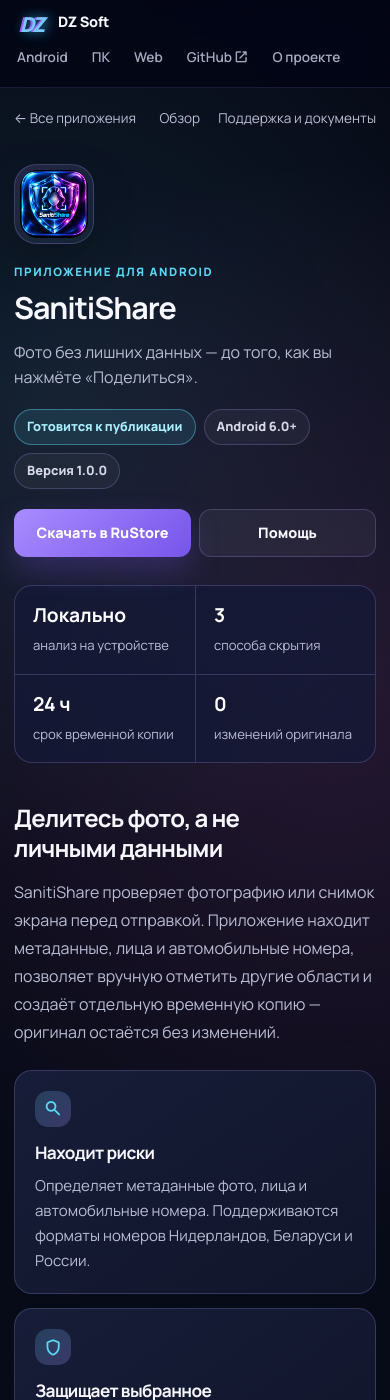
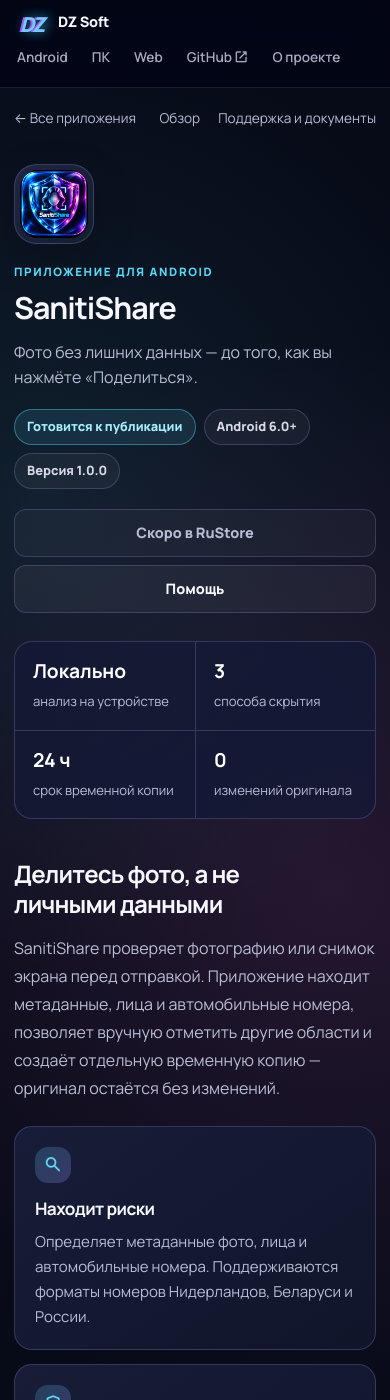
Before and after one commit to dz529770-a11y/dz529770-a11y.github.io, a Jekyll site: the page built from _apps/sanitishare.md, in a window 390 px wide and 1400 px high. Built offline with Jekyll 4.4.1, drawn with Linux system fonts in a browser that asks for light colours.

Commit message:
Исправить мобильную страницу приложения

```diff
--- a/_layouts/app.html
+++ b/_layouts/app.html
@@ -38,7 +38,7 @@
             <span class="chip">Версия {{ page.version }}</span>
           </div>
           <div class="hero-actions">
-            {% if page.rustore_url %}
+            {% if page.rustore_url and page.rustore_url != '' %}
               <a class="button button-primary" href="{{ page.rustore_url }}">Скачать в RuStore</a>
             {% else %}
               <span class="button button-muted" aria-label="Приложение готовится к публикации в RuStore">Скоро в RuStore</span>
--- a/assets/css/main.css
+++ b/assets/css/main.css
@@ -1006,7 +1006,7 @@
 }
 @media (max-width: 540px) {
   .app-navigation { flex-wrap: wrap; padding-top: 8px; gap: 0; }
-  .app-navigation div { gap: 18px; }
+  .app-navigation div { max-width: 100%; gap: 18px; overflow-x: auto; }
   .app-hero { grid-template-columns: 1fr; gap: 18px; padding-block: 16px 28px; }
   .app-icon-wrap { width: 80px; }
   .app-hero-copy h1 { font-size: 1.9rem; }
@@ -1016,7 +1016,7 @@
   .feature-grid { grid-template-columns: 1fr; }
   .feature-grid section { padding: 20px; }
   .rich-content > h2 { margin-top: 32px; }
-  .showcase-grid { gap: 10px; }
+  .showcase-grid { grid-template-columns: 1fr; gap: 10px; }
   .showcase { border-radius: 12px; }
   .document-links { padding: 22px; }
   .home-card-grid { grid-template-columns: 1fr; }
@@ -1031,6 +1031,10 @@
   .hero-intro h1 { font-size: 2rem; }
   .site-nav { gap: 18px; }
   .site-nav a { font-size: 0.85rem; }
+}
+
+@media (max-width: 390px) {
+  .app-hero-copy .hero-actions { grid-template-columns: 1fr; }
 }
 .showcase a { display: block; cursor: zoom-in; }
 .showcase a:focus-visible { outline-offset: -4px; }
```
